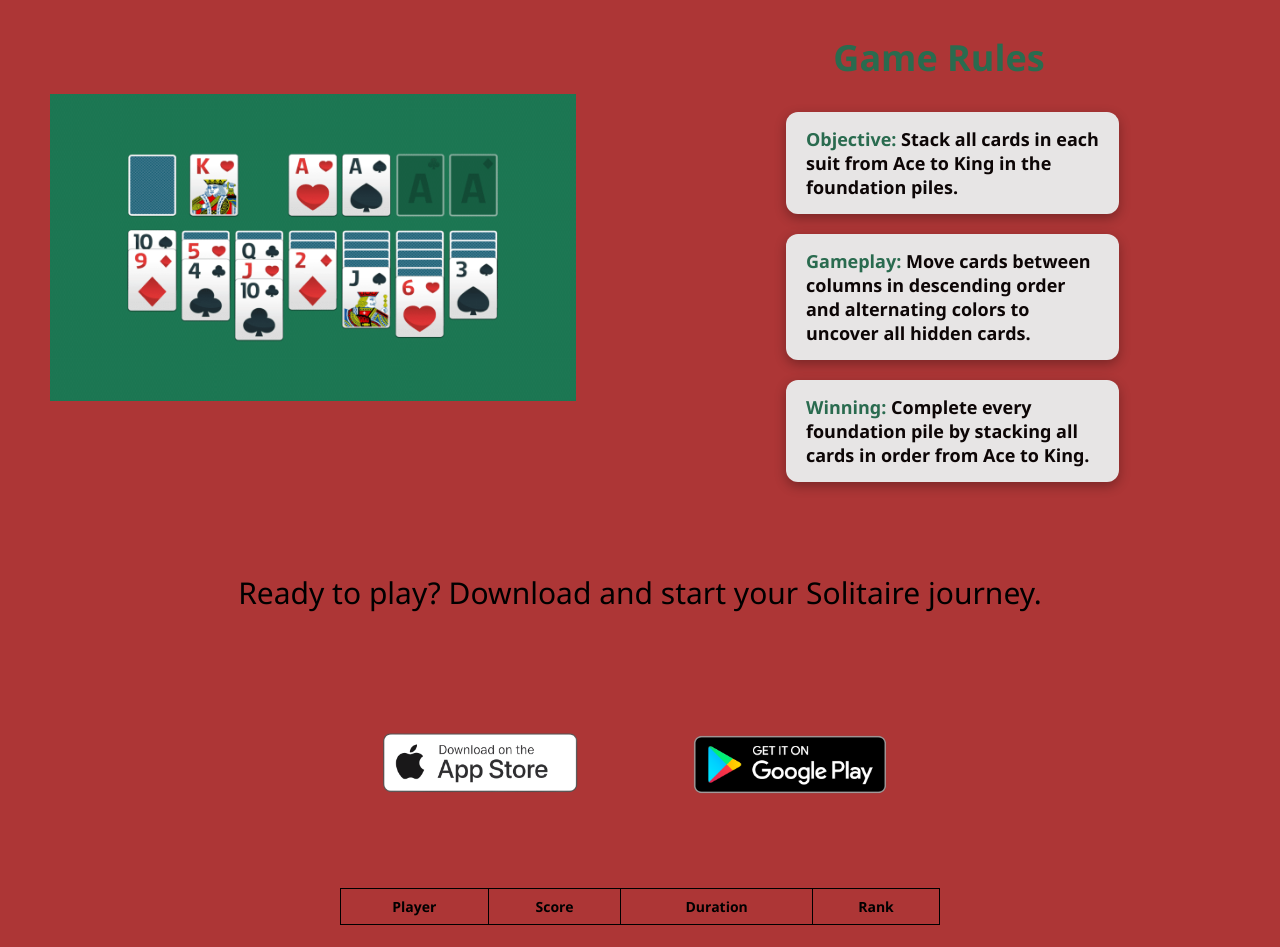
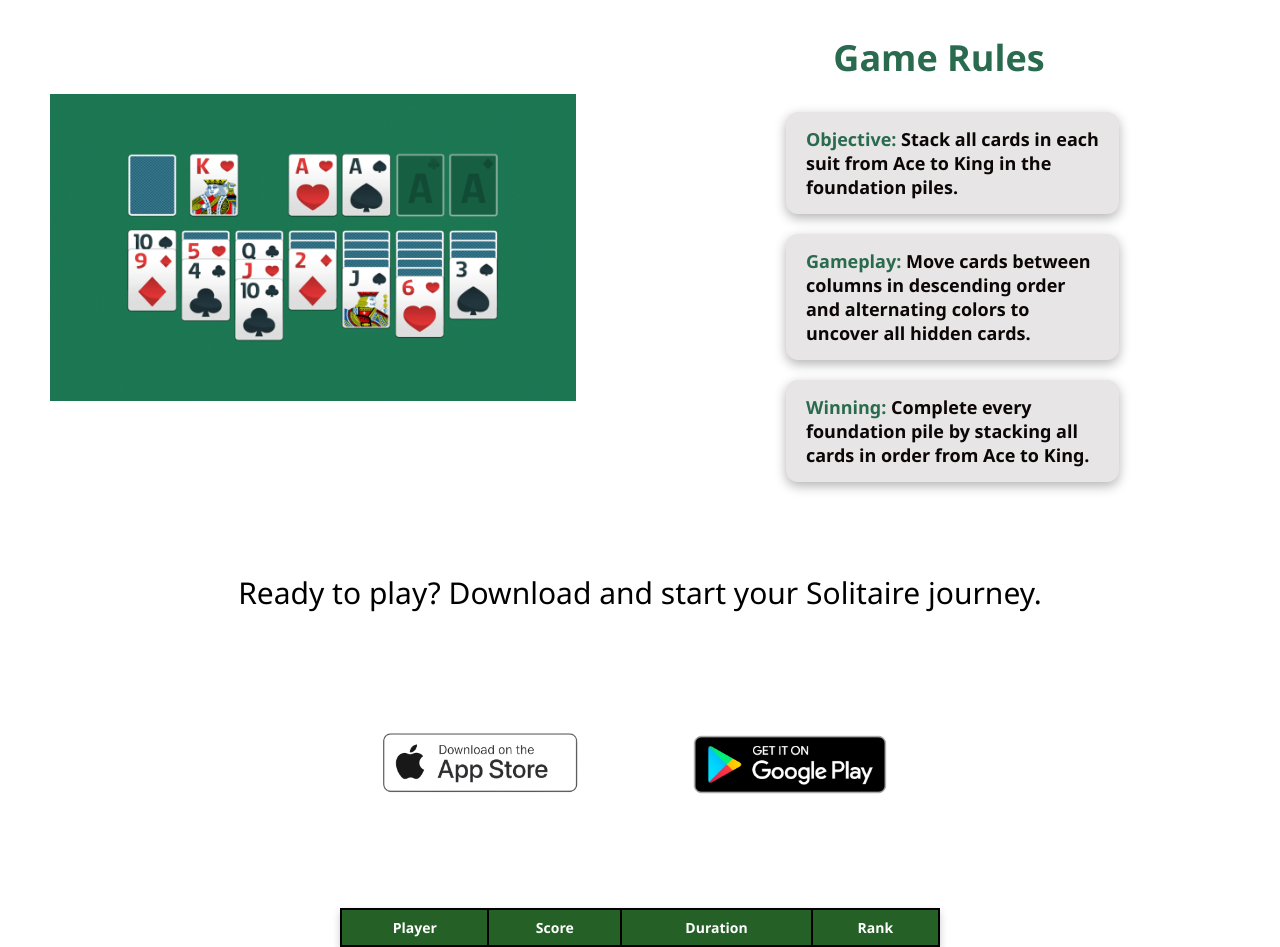
Before and after one commit to joyagergess/Solitaire_Landing_Leaderboard, a plain HTML site: page Frontend/index.html in a window 1280 px wide. Shown: the part 1150-2097 px from the top of the page. Before the commit the page ends 2075 px from the top, so only its background shows below. Drawn offline with Linux system fonts and the light colour scheme; no server answers.

Commit message:
Updated main.js and CSS

```diff
--- a/Frontend/js/main.js
+++ b/Frontend/js/main.js
@@ -13,3 +13,4 @@ axios.get('../Backend/get_player_stats.php')
       tbody.innerHTML += row;
     }
     })
+ console.log("main.js is working from leader_b");
--- a/Styles/css.css
+++ b/Styles/css.css
@@ -1,6 +1,6 @@
 
 body {
-  background-color: #ad3636;
+  background-color: #ffffffec;
   margin: 0;
   text-align: center;
   min-height: 100vh;
@@ -133,24 +133,32 @@ table, th, td {
   justify-content: center;
   align-items: center;
   flex-direction: column;
-
-  width: 100%;
+  margin-top: 20px;
 }
 
 #leaderboard {
   width: 100%;
   max-width: 600px;
   border-collapse: collapse;
+  box-shadow: 0 4px 8px rgba(0,0,0,0.2);
 }
 
-#leaderboard th, #leaderboard td {
-  border: 1px solid black;
-  padding: 10px;
+#leaderboard th {
+  border: 2px solid black;
+  padding: 8px;
+  font-size: 14px;
+  background-color: #256127;
+  color: white;
+}
+
+#leaderboard td {
+  border: 2px solid black;
+  padding: 8px;
+  font-size: 14px;
+  background-color: #f9f9f9;
   text-align: center;
 }
 
-
-  #leaderboard th, #leaderboard td {
-    padding: 8px;
-    font-size: 14px;
-  }
+#leaderboard tr:nth-child(even) td {
+  background-color: #e2f3e0;
+}
```
Also changed, not shown: Frontend/index.html (line endings or trailing spaces), 1 other file.
